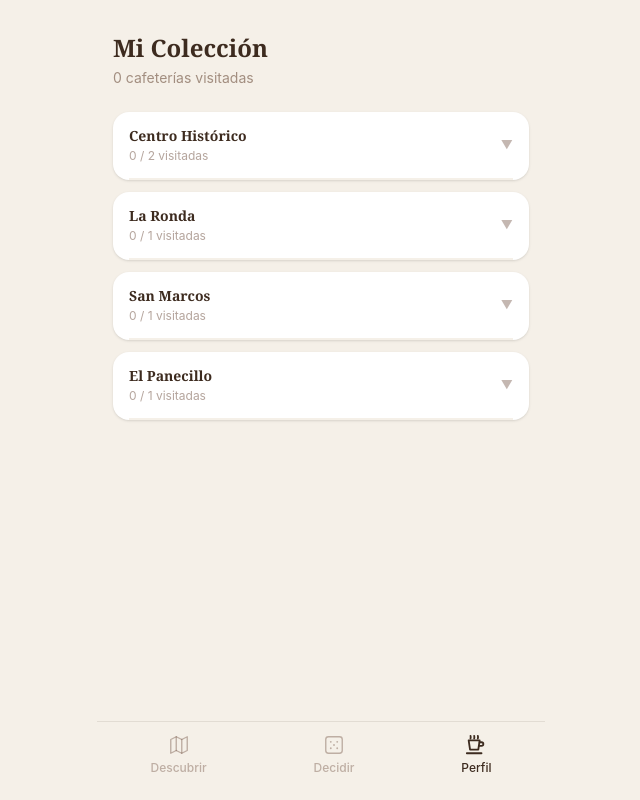
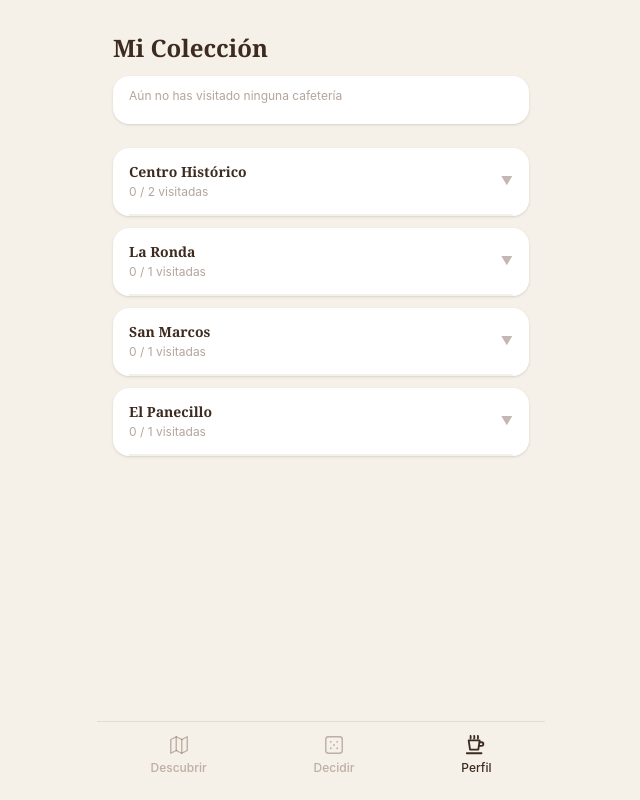
Before and after one commit to francoxortiz1975/coffee-club, a React (Vite) app: page /perfil in a window 1280 px wide. Shown: the whole page, without its empty margins (319-959 px from the left). Built offline with nearby package versions, Linux system fonts and the light colour scheme.

Commit message:
feat: coffee beans en Perfil según cafeterías visitadas

```diff
--- a/src/components/Icons.jsx
+++ b/src/components/Icons.jsx
@@ -1,6 +1,15 @@
 const defaults = { width: 24, height: 24, strokeWidth: 1.5, stroke: 'currentColor', fill: 'none' }
 
 const s = (props) => ({ ...defaults, ...props })
+
+export function CoffeeBeanIcon({ size = 16, className = '' }) {
+  return (
+    <svg {...s({ width: size, height: size })} className={className} viewBox="0 0 24 24" strokeLinecap="round" strokeLinejoin="round">
+      <ellipse cx="12" cy="12" rx="7" ry="10" transform="rotate(-30 12 12)" />
+      <path d="M12 4 Q16 8 16 12 Q16 16 12 20" />
+    </svg>
+  )
+}
 
 export function CoffeeCupIcon({ size = 24, className = '' }) {
   return (
--- a/src/pages/Perfil.jsx
+++ b/src/pages/Perfil.jsx
@@ -2,7 +2,7 @@ import { useState } from 'react'
 import { Link } from 'react-router-dom'
 import cafes from '../data/cafes.json'
 import { useVisitas } from '../context/VisitasContext'
-import { CoffeeCupIcon } from '../components/Icons'
+import { CoffeeCupIcon, CoffeeBeanIcon } from '../components/Icons'
 
 const barrios = [...new Set(cafes.map((c) => c.barrio))]
 
@@ -73,8 +73,23 @@ export default function Perfil() {
 
   return (
     <div className="px-4 pt-8 pb-4">
-      <h1 className="text-2xl font-serif font-bold text-cafe-dark mb-1">Mi Colección</h1>
-      <p className="text-sm text-cafe-accent/60 mb-6">{visitas.length} cafeterías visitadas</p>
+      <h1 className="text-2xl font-serif font-bold text-cafe-dark mb-3">Mi Colección</h1>
+
+      {/* Coffee Beans */}
+      <div className="bg-white rounded-2xl px-4 py-3 shadow-sm mb-6">
+        <p className="text-xs text-cafe-accent/50 mb-2">
+          {visitas.length === 0
+            ? 'Aún no has visitado ninguna cafetería'
+            : `${visitas.length} coffee bean${visitas.length > 1 ? 's' : ''}`}
+        </p>
+        {visitas.length > 0 && (
+          <div className="flex flex-wrap gap-2">
+            {Array.from({ length: visitas.length }).map((_, i) => (
+              <CoffeeBeanIcon key={i} size={20} className="text-cafe-dark" />
+            ))}
+          </div>
+        )}
+      </div>
 
       <div className="flex flex-col gap-3">
         {barrios.map((barrio) => (
```
